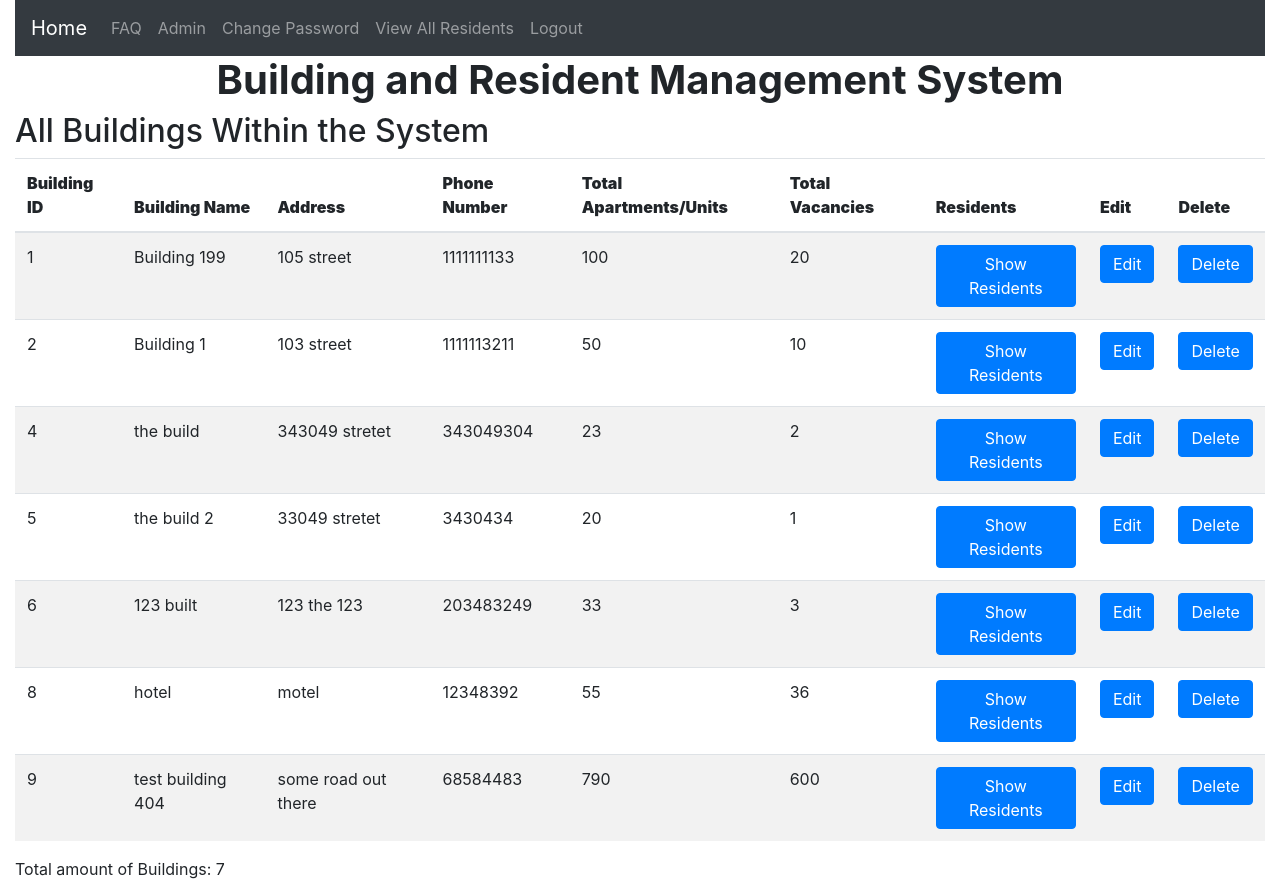
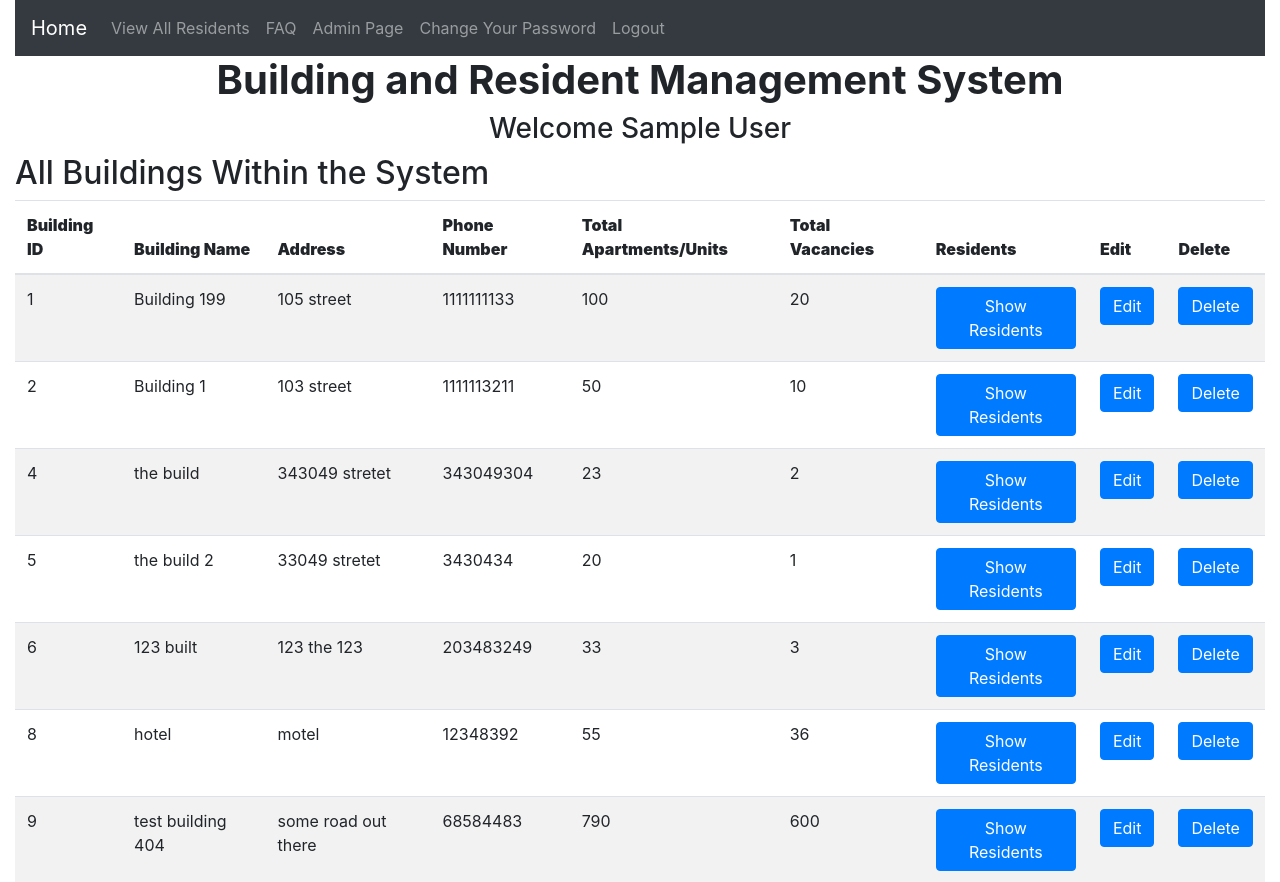
Before and after one commit to hmatt33/brms, a PHP site: page /buildings.php in a window 1280 px wide. Shown: the top 882 px of the page. Run offline with PHP 8.4, Linux system fonts and the light colour scheme; the visitor is signed in with stand-in values (Sample User, id 1); data comes from the database, SQL or seed files in the repository.

Commit message:
rearranged links, added session name echo

```diff
--- a/header.php
+++ b/header.php
@@ -13,16 +13,16 @@
           <div class="collapse navbar-collapse" id="navbarSupportedContent">
             <ul class="navbar-nav mr-auto">
               <li class="nav-item">
-                <a class="nav-link" href="faq.html">FAQ</a>
+                  <a class="nav-link" href="all_residents.php">View All Residents</a>
               </li>
               <li class="nav-item">
-                  <a class="nav-link" href="admin_page.php">Admin</a>
+                <a class="nav-link" href="faq.php">FAQ</a>
               </li>
               <li class="nav-item">
-                  <a class="nav-link" href="password.php">Change Password</a>
+                  <a class="nav-link" href="admin_page.php">Admin Page</a>
               </li>
               <li class="nav-item">
-                  <a class="nav-link" href="all_residents.php">View All Residents</a>
+                  <a class="nav-link" href="password.php">Change Your Password</a>
               </li>
               <li class="nav-item">
                 <a class="nav-link" href="logout.php">Logout</a>
@@ -33,5 +33,9 @@
     </div>
   </div>
 <h1 class="text-center font-weight-bold">Building and Resident Management System</h1>
+<?php
+session_start();
+echo '<h3 class="text-center"> Welcome ' . $_SESSION['FirstName'] . '</h3>';
+?>
 </body>
 </html>
```
